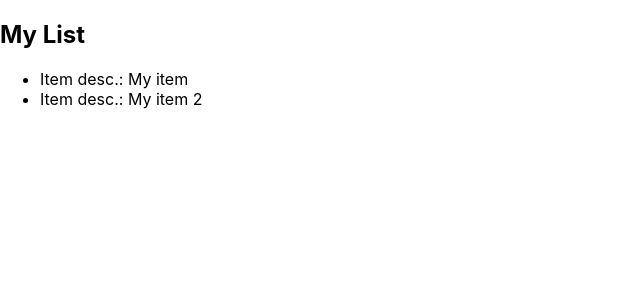
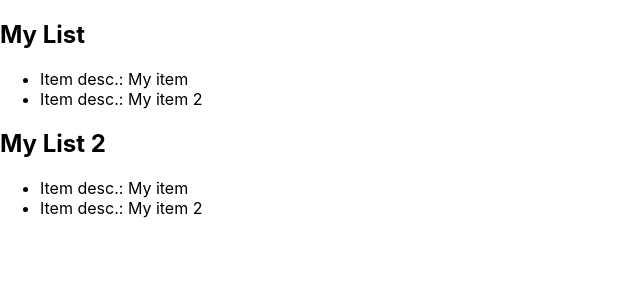
Before and after one commit to ViniciusDevAssis/django-app-front, a React (Create React App) app: page / in a window 1280 px wide. Shown: the top 300 px of the page, without its empty margins (0-640 px from the left). Built offline with nearby package versions, Linux system fonts and the light colour scheme.

Commit message:
Creating UserLists components

```diff
--- a/src/ListComponent.js
+++ b/src/ListComponent.js
@@ -1,10 +1,10 @@
 import React from 'react';
 import ItemComponent from './ItemComponent';
 
-export default function ListComponent(){
+export default function ListComponent(props){
     return (
         <div>
-            <h2>My List</h2>
+            <h2> { props.listName } </h2>
             <ul>
                 <ItemComponent name={'My item'}/>
                 <ItemComponent name={'My item 2'}/>
--- /dev/null
+++ b/src/UserLists.js
@@ -0,0 +1,11 @@
+import React from "react";
+import ListComponent from "./ListComponent";
+
+export default function UserLists(){
+    return (
+        <div>
+            <ListComponent listName={'My List'}/>
+            <ListComponent listName={'My List 2'}/>
+        </div>
+    );
+}
--- a/src/index.js
+++ b/src/index.js
@@ -1,13 +1,13 @@
 import React from 'react';
 import ReactDOM from 'react-dom/client';
 import './index.css';
-import ListComponent from './ListComponent';
+import UserLists from './UserLists';
 import reportWebVitals from './reportWebVitals';
 
 const root = ReactDOM.createRoot(document.getElementById('root'));
 root.render(
   <React.StrictMode>
-    <ListComponent />
+    <UserLists />
   </React.StrictMode>
 );
 
```
